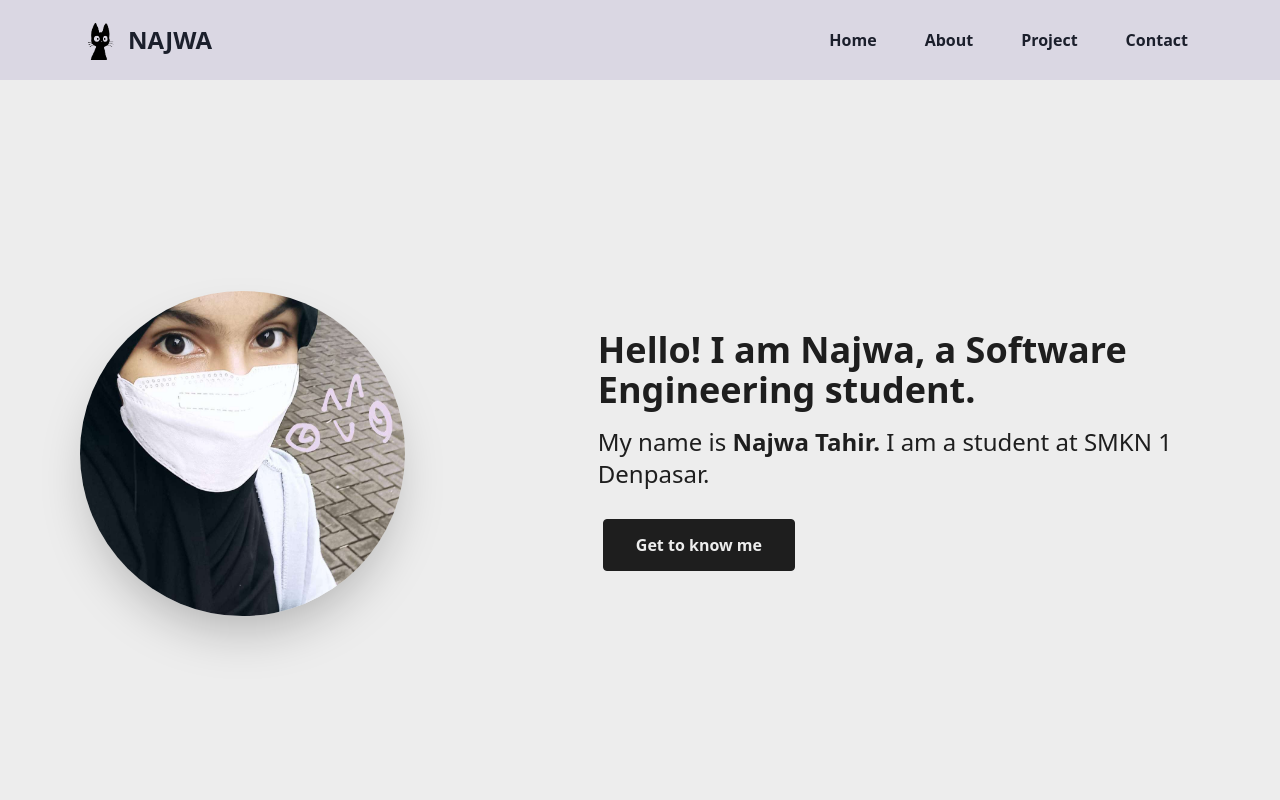
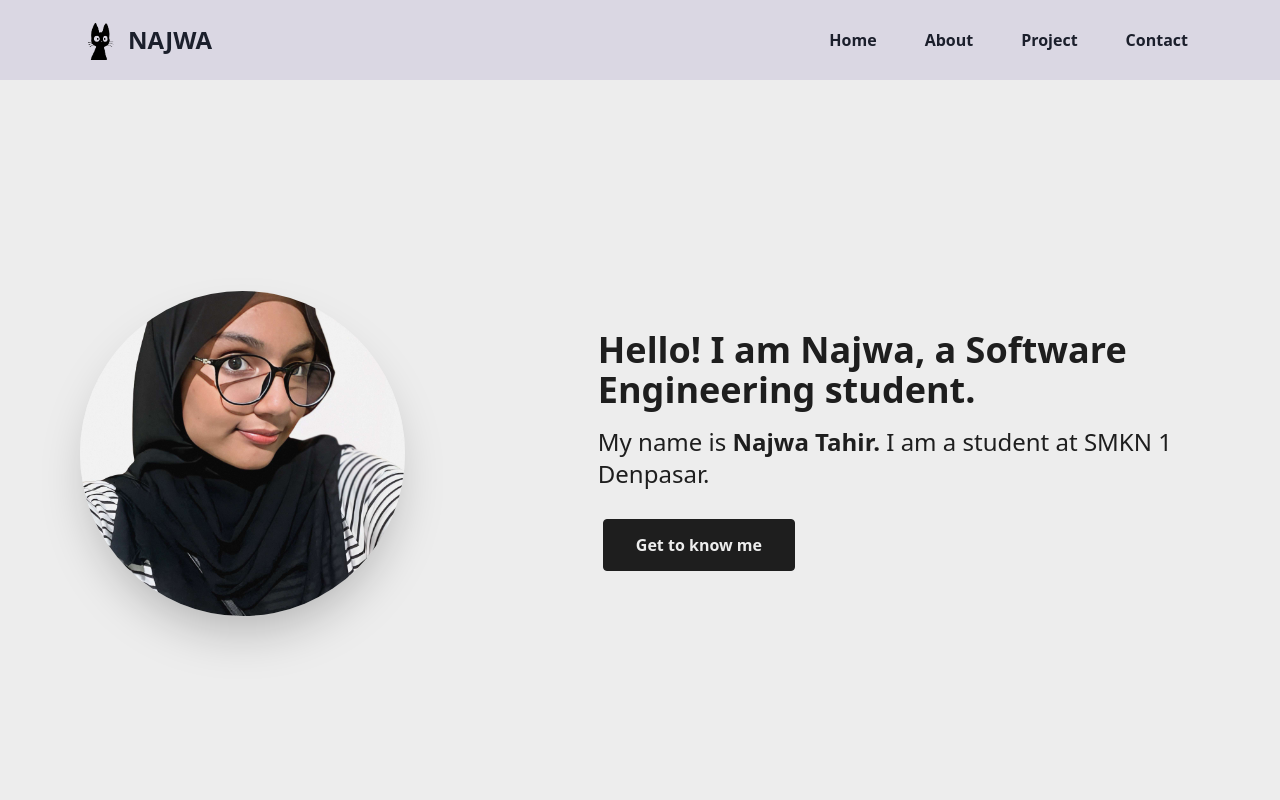
Before and after one commit to najwatahir/portfolio, a Next.js app: page / in a window 1280 px wide. Shown: the top 800 px of the page. Built offline with nearby package versions, Linux system fonts and the light colour scheme.

Commit message:
change photo url

```diff
--- a/components/HomePage.tsx
+++ b/components/HomePage.tsx
@@ -9,7 +9,7 @@ const HomePage = () => {
             <div className="flex flex-col text-center items-center justify-center pl-20 pr-20 animate-fadeIn animation-delay-2 mt-10 py-10 sm:py-20 md:py-40 md:h-full sm:h-full md:flex-row md:space-x-4 md:text-left">
                 <div className="md:mt-2 md:w-1/2">
                     <Image
-                        src="/images/najwa.jpg"
+                        src="/images/my-photo.jpg"
                         alt=""
                         width={325}
                         height={325}
```
